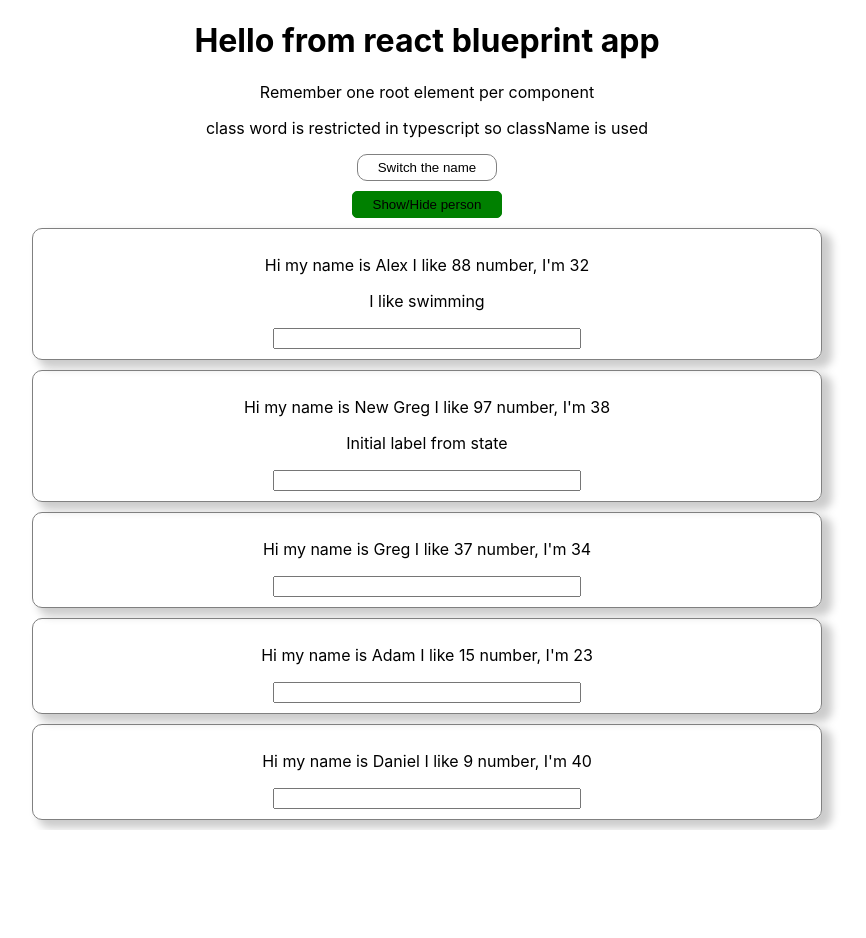
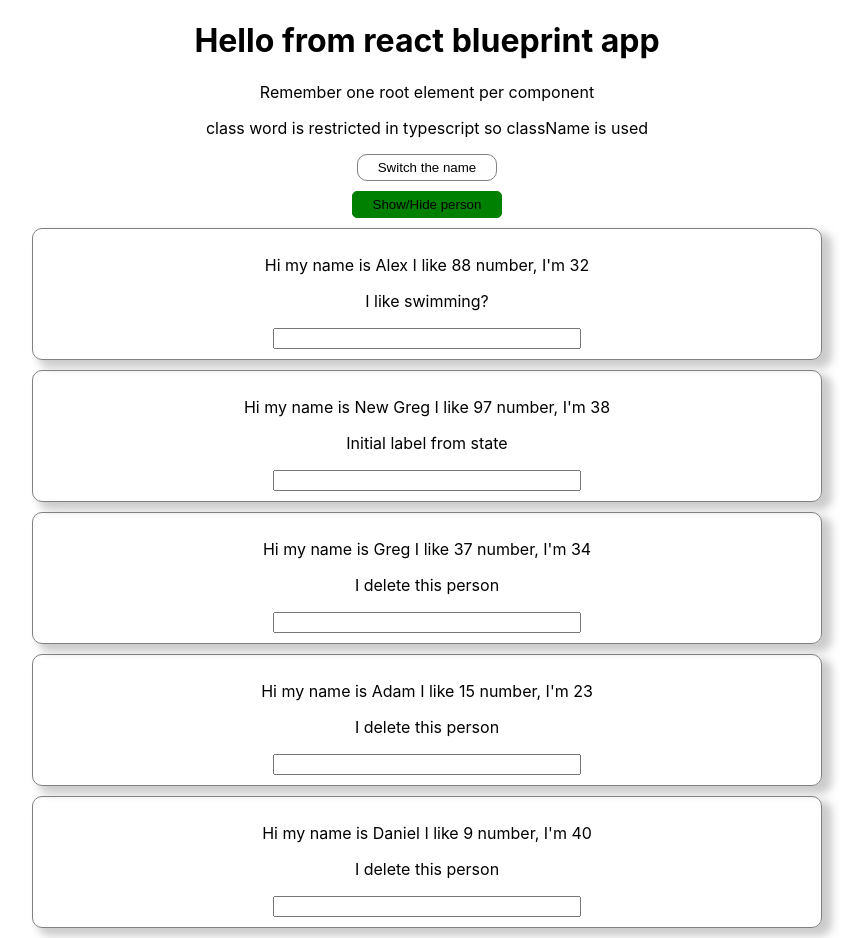
Before and after one commit to gmdmgithub/react-first, a React (Create React App) app: page / in a window 1280 px wide. Shown: the whole page, without its empty margins (213-1079 px from the left). Before the commit the page ends 830 px from the top, so only its background shows below. Built offline with nearby package versions, Linux system fonts and the light colour scheme.

Commit message:
delete element from state list

```diff
--- a/src/App.js
+++ b/src/App.js
@@ -34,6 +34,14 @@ class App extends Component {
       togglePerson: !this.state.togglePerson
     });
   };
+  deletePersonHendler = index => {
+    console.log("delete person", index);
+    const persons = this.state.persons;
+    persons.splice(index, 1);
+    this.setState({
+      persons: persons
+    });
+  };
 
   //main method - important method
   render() {
@@ -60,7 +68,7 @@ class App extends Component {
     };
 
     let newPerson = null;
-
+    //more elegant if statement
     if (this.state.togglePerson) {
       newPerson = (
         <Person name="New Greg" age="38" changed={this.labelChangerHandler}>
@@ -73,8 +81,14 @@ class App extends Component {
     if (this.state.togglePerson) {
       persons = (
         <div>
-          {this.state.persons.map(person => {
-            return <Person name={person.name} age={person.age} />;
+          {this.state.persons.map((person, index) => {
+            return (
+              <Person
+                name={person.name}
+                age={person.age}
+                delete={this.deletePersonHendler.bind(this, index)}
+              />
+            );
           })}
         </div>
       );
@@ -112,7 +126,9 @@ class App extends Component {
               )
             }
           >
-            I like swimming
+            {/*what is placed here is
+            passed as props.children*/}I
+            like swimming?
           </Person>
         ) : null}
         {/*end of if with question mark */}
--- a/src/Person/Person.js
+++ b/src/Person/Person.js
@@ -8,7 +8,9 @@ const person = props => {
         Hi my name is {props.name} I like {Math.floor(Math.random() * 100)}{" "}
         number, I'm {props.age}
       </p>
-      <p>{props.children}</p>
+      {props.delete ? <p onClick={props.delete}>I delete this person</p> : null}
+      {/*props.children is a special keyword reserved*/}
+      <p> {props.children} </p>
       <input type="text" onChange={props.changed} value={props.label} />
     </div>
   );
```
